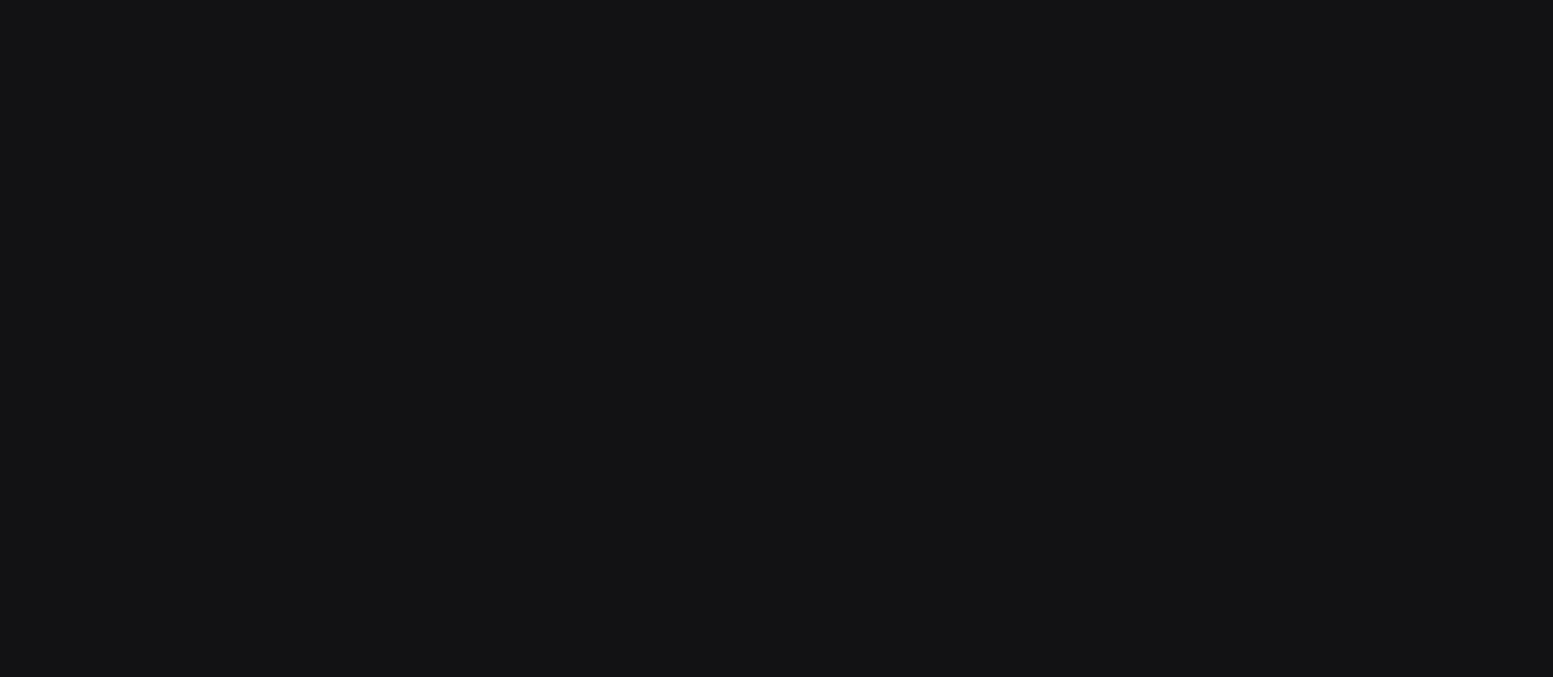
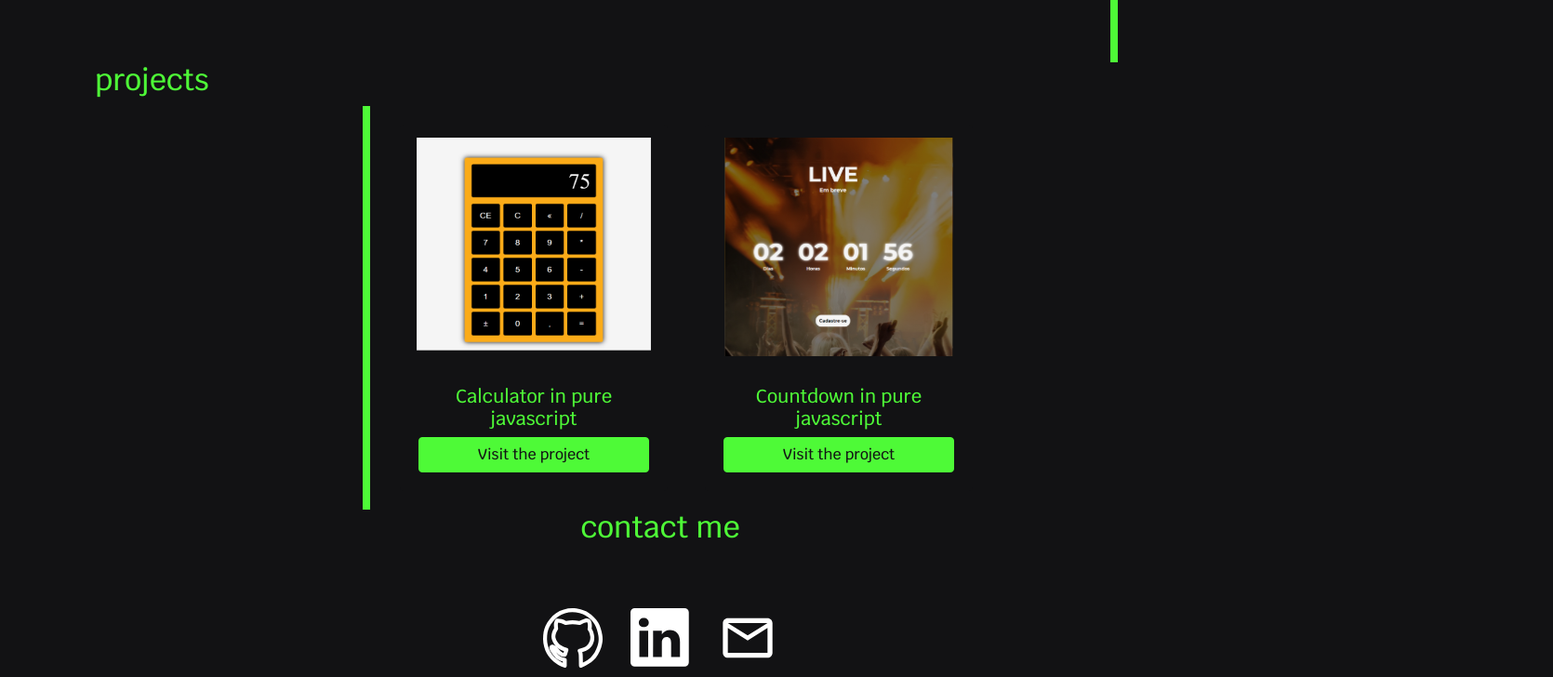
Before and after one commit to gustavobarretto/portfolio, a React (Create React App) app: page / in a window 1280 px wide. Shown: the part 2151-2879 px from the top of the page at 93% size, 1670 px wide, since content can reach past the window. Before the commit the page ends 1600 px from the top, so only its background shows below. Built offline with nearby package versions, Linux system fonts and the light colour scheme.

Commit message:
refactoring

```diff
--- a/src/App.js
+++ b/src/App.js
@@ -17,7 +17,7 @@
         </section>
         <section className="about">
             <About />
-        {/* </section>
+        </section>
         <section className="langtools">
             <LangTools />
         </section>
@@ -25,7 +25,7 @@
             <Projects />
         </section>
         <section className="contact">
-              <Contact /> */}
+              <Contact />
         </section>
       </div>
     </>
```
